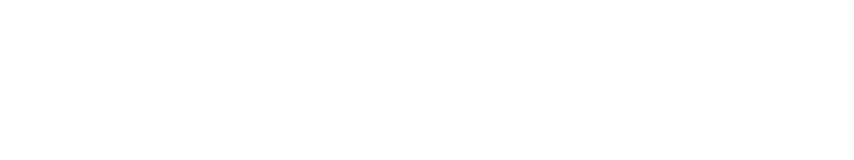
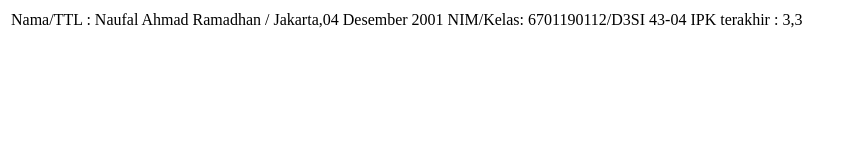
Before and after one commit to naufalsptr/6701190112-assessment1pwb, a plain HTML site: page index.html in a window 1280 px wide. Shown: the whole page, without its empty margins (0-854 px from the left). Drawn offline with Linux system fonts and the light colour scheme.

Commit message:
v1.1-6701190112

```diff
--- a/index.html
+++ b/index.html
@@ -4,6 +4,12 @@
 	<title>assessment 1 pwb</title>
 </head>
 <body>
-
+<table>
+	<tr>
+		<td>Nama/TTL : Naufal Ahmad Ramadhan / Jakarta,04 Desember 2001</td>
+		<td>NIM/Kelas: 6701190112/D3SI 43-04</td>
+		<td>IPK terakhir : 3,3</td>
+	</tr>
+</table>
 </body>
 </html>
```
